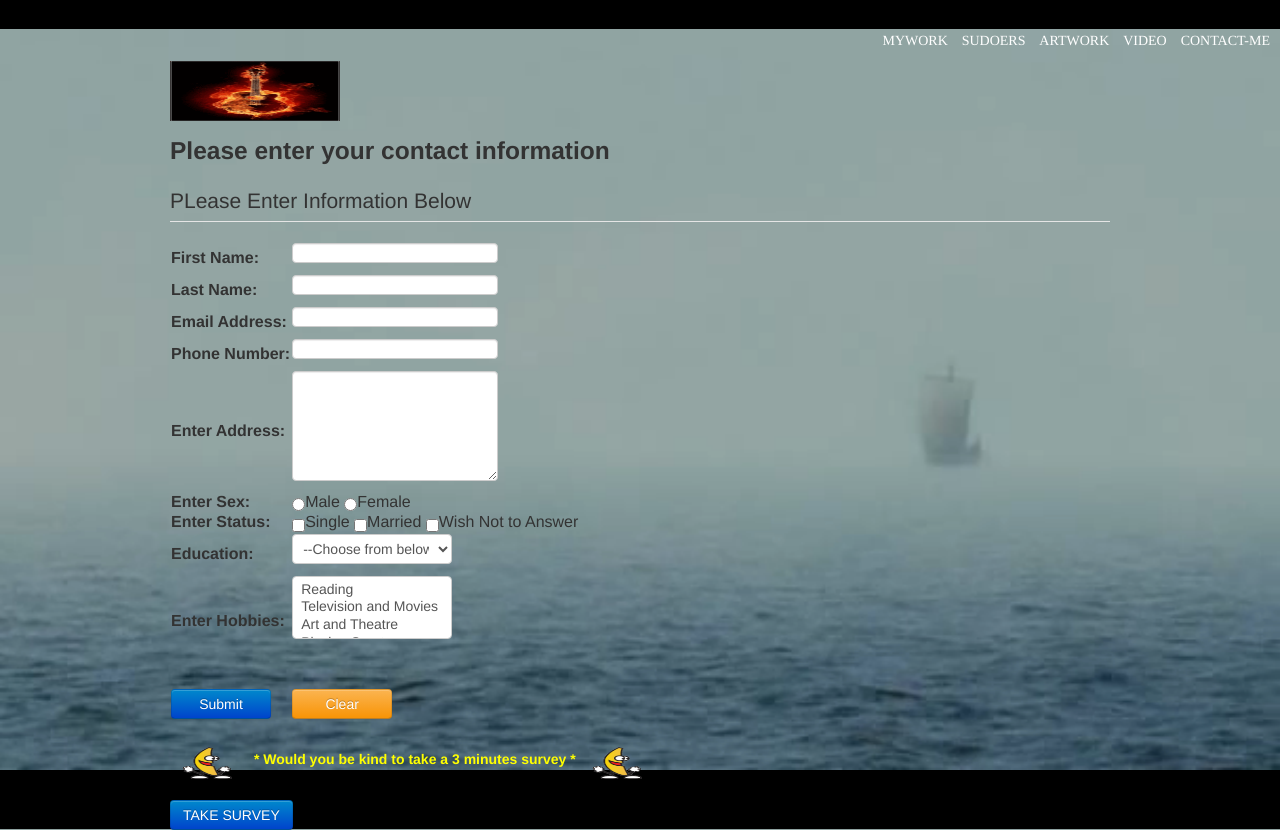
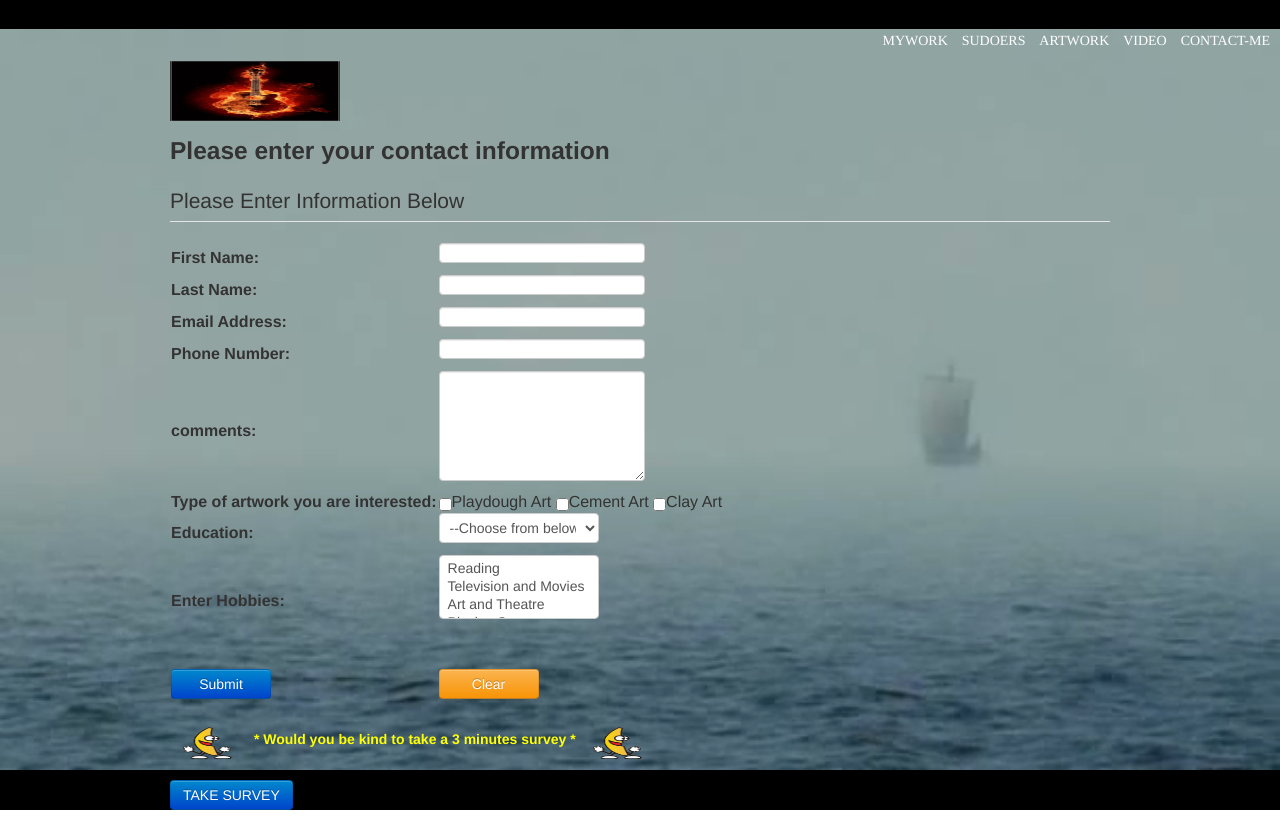
Before and after one commit to ybhuiyan/ybhuiyan.github.io, a plain HTML site: page contact-me.html in a window 1280 px wide. Drawn offline with nearby package versions, Linux system fonts and the light colour scheme.

Commit message:
Update contact-me.html

```diff
--- a/contact-me.html
+++ b/contact-me.html
@@ -37,7 +37,7 @@ body  {
         </div>
 <h3>Please enter your contact information</h3>
 <form name=form1 method=POST action=/cgi-bin/sultans/formProc>
-<legend>PLease Enter Information Below</legend>
+<legend>Please Enter Information Below</legend>
 <table>
 <tr>
 <td id="f1"><b>First Name:<td><input type=text name=fullname size=40 class=input>
@@ -48,14 +48,11 @@ body  {
 <tr>
 <td id="f1c"><b>Phone Number:<td><input type=text name=phonenumber size=40 class=input>
 <tr>
-<td id="f2"><b>Enter Address: <td><textarea name=address id="addr" rows=5 cols=42 class=input></textarea>
+<td id="f2"><b>comments: <td><textarea name=address id="addr" rows=5 cols=42 class=input></textarea>
 <tr>
-<td id="f3"><b>Enter Sex:     <td><input type=radio name=sex value='M'>Male
-                                  <input type=radio name=sex value='F'>Female
-<tr>
-<td id="f4"><b>Enter Status:  <td><input type=checkbox name=status id="sgl" value='S'>Single
-                                  <input type=checkbox name=status id="mrd" value='M'>Married
-                                  <input type=checkbox name=status id="chd" value='C'>Wish Not to Answer
+<td id="f4"><b>Type of artwork you are interested:  <td><input type=checkbox name=status id="playdough" value='S'>Playdough Art
+                                  		    <input type=checkbox name=status id="mrd" value='M'>Cement Art
+                                  		    <input type=checkbox name=status id="chd" value='C'>Clay Art
 <tr>
 <td id="f5"><b>Education: <td><select name=education id="slctSingle" class=input style='width:160'>
                                 <option id="none" value='0'>--Choose from below--</option>
```
